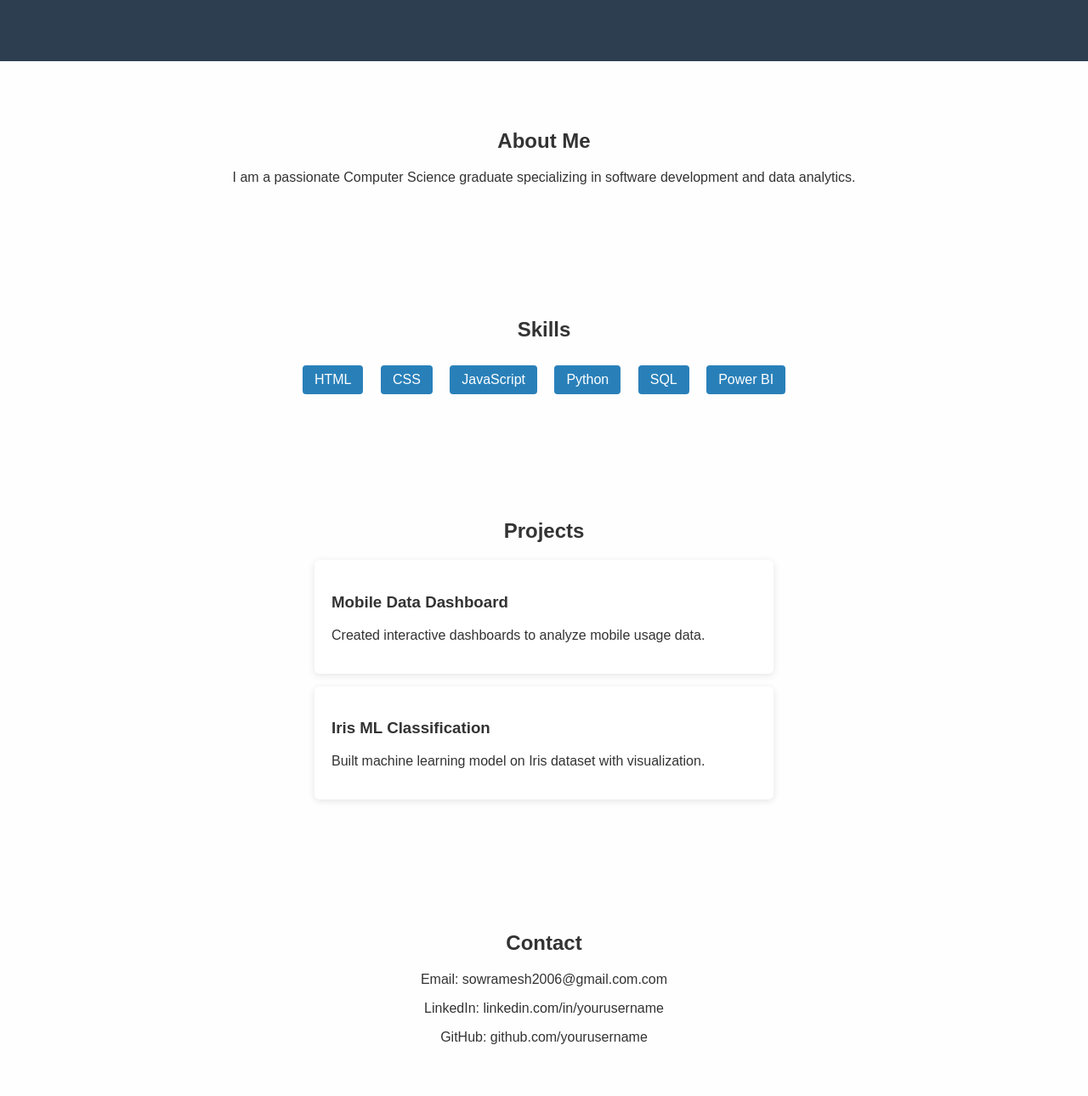
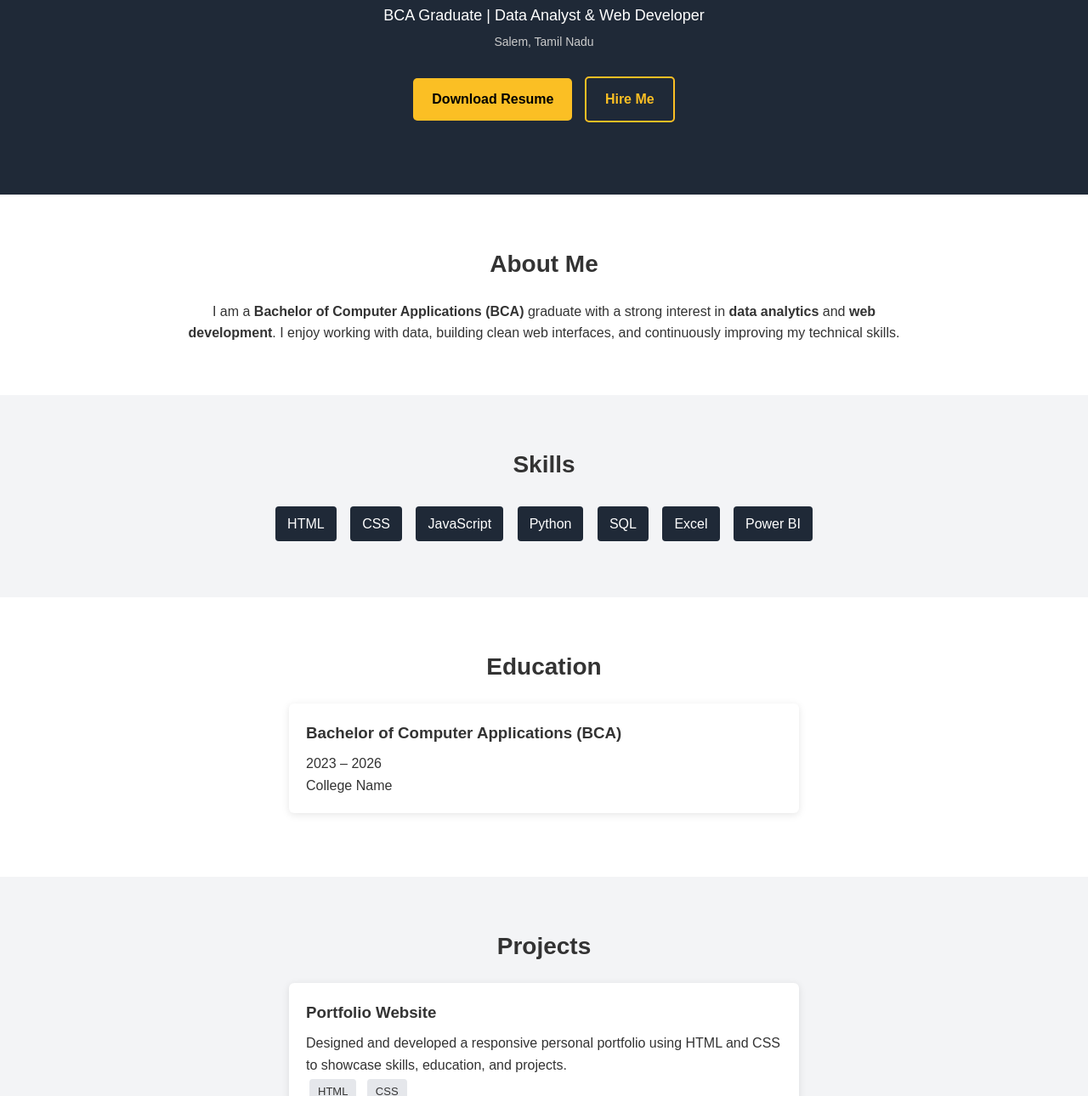
Before and after one commit to Sowbaranika19/portfolio, a plain HTML site: page index.html in a window 1280 px wide. Shown: the part 259-1549 px from the top of the page at 85% size. Drawn offline with Linux system fonts and the light colour scheme.

Commit message:
Add files via upload

```diff
--- a/index.html
+++ b/index.html
@@ -1,70 +1,105 @@
 <!DOCTYPE html>
 <html lang="en">
 <head>
-    <meta charset="UTF-8">
-    <meta name="viewport" content="width=device-width, initial-scale=1.0">
-    <title>Sowbaranika R</title>
-    <link rel="stylesheet" href="style.css">
+  <meta charset="UTF-8" />
+  <meta name="viewport" content="width=device-width, initial-scale=1.0"/>
+  <title>Sowbaranika R | Portfolio</title>
+  <link rel="stylesheet" href="style.css"/>
 </head>
 <body>
 
-<header class="header">
-    <div class="container">
-        <h1>Sowbaranika R</h1>
-        <p>Software Developer | Data Analyst</p>
-        <a href="resume.pdf" class="btn" download>Download Resume</a>
+<!-- HEADER -->
+<header class="hero">
+  <div class="hero-content">
+    <div class="avatar">👩‍💻</div>
+    <h1>Sowbaranika <span>R</span></h1>
+    <p class="role">BCA Graduate | Data Analyst & Web Developer</p>
+    <p class="location">Salem, Tamil Nadu</p>
+
+    <div class="hero-buttons">
+      <a href="resume.pdf" class="btn primary" download>Download Resume</a>
+      <a href="mailto:yourmail@gmail.com" class="btn outline">Hire Me</a>
+    </div>
   </div>
 </header>
 
-<section id="about" class="section">
-    <div class="container">
+<!-- ABOUT -->
+<section class="section">
   <h2>About Me</h2>
-        <p>I am a passionate Computer Science graduate specializing in software development and data analytics.</p>
-    </div>
+  <p>
+    I am a <strong>Bachelor of Computer Applications (BCA)</strong> graduate with a
+    strong interest in <strong>data analytics</strong> and <strong>web development</strong>.
+    I enjoy working with data, building clean web interfaces, and continuously
+    improving my technical skills.
+  </p>
 </section>
 
-<section id="skills" class="section">
-    <div class="container">
+<!-- SKILLS -->
+<section class="section gray">
   <h2>Skills</h2>
-        <div class="skills-list">
+  <div class="skills">
     <span>HTML</span>
     <span>CSS</span>
     <span>JavaScript</span>
     <span>Python</span>
     <span>SQL</span>
+    <span>Excel</span>
     <span>Power BI</span>
-        </div>
   </div>
 </section>
 
-<section id="projects" class="section">
-    <div class="container">
-        <h2>Projects</h2>
-
-        <div class="project-card">
-            <h3>Mobile Data Dashboard</h3>
-            <p>Created interactive dashboards to analyze mobile usage data.</p>
-        </div>
-
-        <div class="project-card">
-            <h3>Iris ML Classification</h3>
-            <p>Built machine learning model on Iris dataset with visualization.</p>
-        </div>
-
+<!-- EDUCATION -->
+<section class="section">
+  <h2>Education</h2>
+  <div class="card">
+    <h3>Bachelor of Computer Applications (BCA)</h3>
+    <p>2023 – 2026</p>
+    <p>College Name</p>
   </div>
 </section>
 
-<section id="contact" class="section contact-section">
-    <div class="container">
-        <h2>Contact</h2>
-        <p>Email: sowramesh2006@gmail.com.com</p>
-        <p>LinkedIn: linkedin.com/in/yourusername</p>
-        <p>GitHub: github.com/yourusername</p>
+<!-- PROJECTS -->
+<section class="section gray">
+  <h2>Projects</h2>
+
+  <div class="card">
+    <h3>Portfolio Website</h3>
+    <p>
+      Designed and developed a responsive personal portfolio using
+      HTML and CSS to showcase skills, education, and projects.
+    </p>
+    <div class="tech">
+      <span>HTML</span>
+      <span>CSS</span>
     </div>
+  </div>
+
+  <div class="card">
+    <h3>Mobile Data Analysis Dashboard</h3>
+    <p>
+      Analyzed mobile usage data and created interactive dashboards
+      using Excel and Power BI for better insights and visualization.
+    </p>
+    <div class="tech">
+      <span>Excel</span>
+      <span>Power BI</span>
+      <span>SQL</span>
+    </div>
+  </div>
+
 </section>
 
+<!-- CONTACT -->
+<section class="section">
+  <h2>Contact</h2>
+  <p>Email: yourmail@gmail.com</p>
+  <p>LinkedIn: linkedin.com/in/yourprofile</p>
+  <p>GitHub: github.com/yourusername</p>
+</section>
+
+<!-- FOOTER -->
 <footer>
-    <p>© 2026 Sowbaranika</p>
+  <p>© 2026 Sowbaranika R</p>
 </footer>
 
 </body>
--- a/style.css
+++ b/style.css
@@ -1,72 +1,128 @@
-/* ---------------- GENERAL ---------------- */
-body {
-    font-family: "Arial", sans-serif;
+* {
+  box-sizing: border-box;
   margin: 0;
   padding: 0;
-    background: #fefefe;
-    color: #333;
+  font-family: Arial, Helvetica, sans-serif;
 }
 
-a {
-    text-decoration: none;
-    color: inherit;
+body {
+  background: #ffffff;
+  color: #333;
+  line-height: 1.6;
 }
 
-/* -------------- HEADER ---------------- */
-.header {
-    background: #2c3e50;
-    color: white;
+/* HERO */
+.hero {
+  background: #1f2937;
+  color: #fff;
+  padding: 80px 20px;
   text-align: center;
-    padding: 80px 20px;
 }
 
-.header .btn {
+.hero .avatar {
+  font-size: 60px;
+  margin-bottom: 10px;
+}
+
+.hero h1 {
+  font-size: 42px;
+}
+
+.hero h1 span {
+  color: #fbbf24;
+}
+
+.role {
+  margin-top: 10px;
+  font-size: 18px;
+}
+
+.location {
+  margin-top: 5px;
+  font-size: 14px;
+  color: #ccc;
+}
+
+.hero-buttons {
+  margin-top: 25px;
+}
+
+.btn {
+  padding: 12px 22px;
+  border-radius: 5px;
+  text-decoration: none;
+  margin: 5px;
   display: inline-block;
-    background: #2980b9;
-    color: #fff;
-    padding: 12px 25px;
-    margin-top: 15px;
-    border-radius: 4px;
   font-weight: bold;
 }
 
-/* -------------- SECTIONS ---------------- */
+.primary {
+  background: #fbbf24;
+  color: #000;
+}
+
+.outline {
+  border: 2px solid #fbbf24;
+  color: #fbbf24;
+}
+
+/* SECTIONS */
 .section {
   padding: 60px 20px;
   text-align: center;
-}
-
-.container {
   max-width: 900px;
   margin: auto;
 }
 
+.section h2 {
+  margin-bottom: 20px;
+  font-size: 28px;
+}
+
+.gray {
+  background: #f3f4f6;
+  max-width: 100%;
+}
+
 /* SKILLS */
-.skills-list span {
+.skills span {
+  background: #1f2937;
+  color: #fff;
+  padding: 8px 14px;
+  margin: 6px;
   display: inline-block;
-    background: #2980b9;
-    color: white;
-    padding: 8px 14px;
-    margin: 8px;
   border-radius: 4px;
 }
 
-/* PROJECTS */
-.project-card {
+/* CARDS */
+.card {
   background: #fff;
+  padding: 20px;
   margin: 15px auto;
-    padding: 20px;
+  max-width: 600px;
   border-radius: 6px;
-    box-shadow: 0 2px 8px rgba(0,0,0,0.1);
-    max-width: 500px;
+  box-shadow: 0 2px 10px rgba(0,0,0,0.1);
   text-align: left;
+}
+
+.card h3 {
+  margin-bottom: 8px;
+}
+
+/* TECH TAGS */
+.tech span {
+  background: #e5e7eb;
+  padding: 5px 10px;
+  margin: 4px;
+  border-radius: 4px;
+  display: inline-block;
+  font-size: 13px;
 }
 
 /* FOOTER */
 footer {
-    background: #2c3e50;
+  background: #1f2937;
   color: #fff;
   text-align: center;
-    padding: 18px;
-    margin-top: 30px;
+  padding: 20px;
 }
```
Lines whose indentation alone changed are shown as unchanged.
